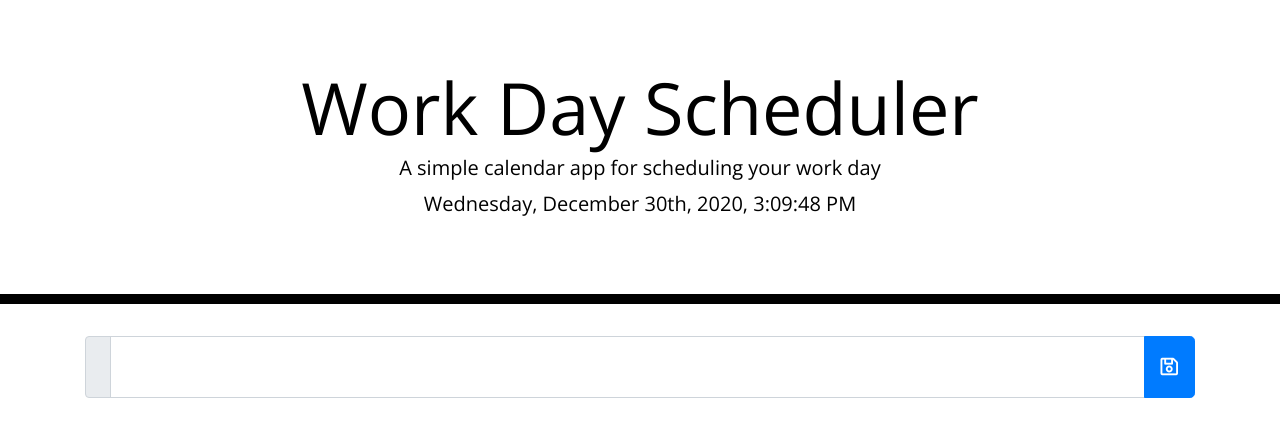
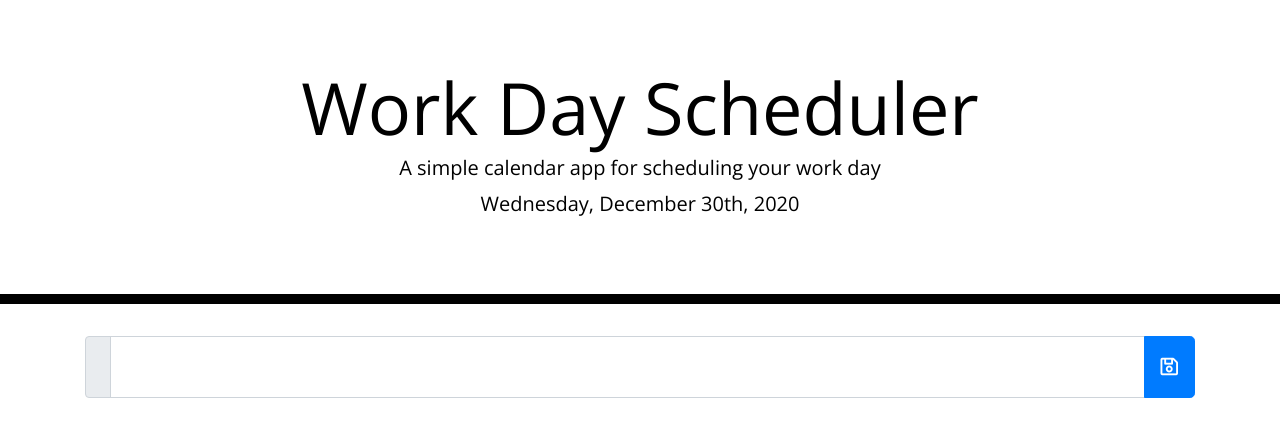
Before and after one commit to ross1jk/work-day-scheduler, a plain HTML site: page index.html in a window 1280 px wide. Drawn offline with nearby package versions, Linux system fonts and the light colour scheme.

Commit message:
updated date display to match mockup - removed hours and minutes

```diff
--- a/index.html
+++ b/index.html
@@ -59,7 +59,8 @@
 
     //Time Code
   //  var currentDate = moment('2016-01-01T23:35:01');
-    var currentDate = moment().format("dddd, MMMM Do, YYYY, h:mm:ss A");
+   // var currentDate = moment().format("dddd, MMMM Do, YYYY, h:mm:ss A");
+   var currentDate = moment().format("dddd, MMMM Do, YYYY");
     $("#currentDay").append(currentDate);
   //Create Time Forms
   var times = ["9:00", "10:00","11:00","12:00","1:00","2:00","3:00","4:00","5:00"];
```
